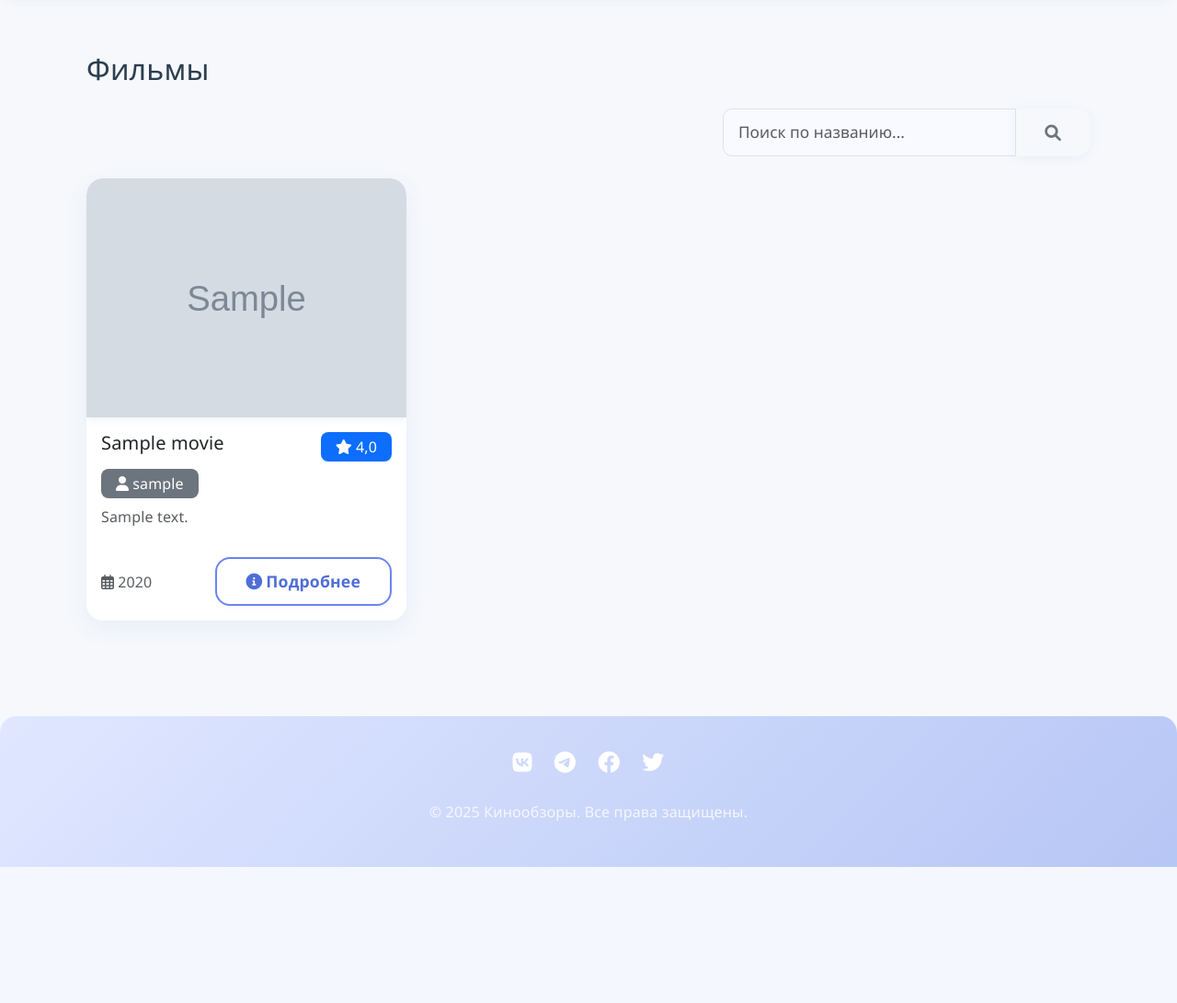
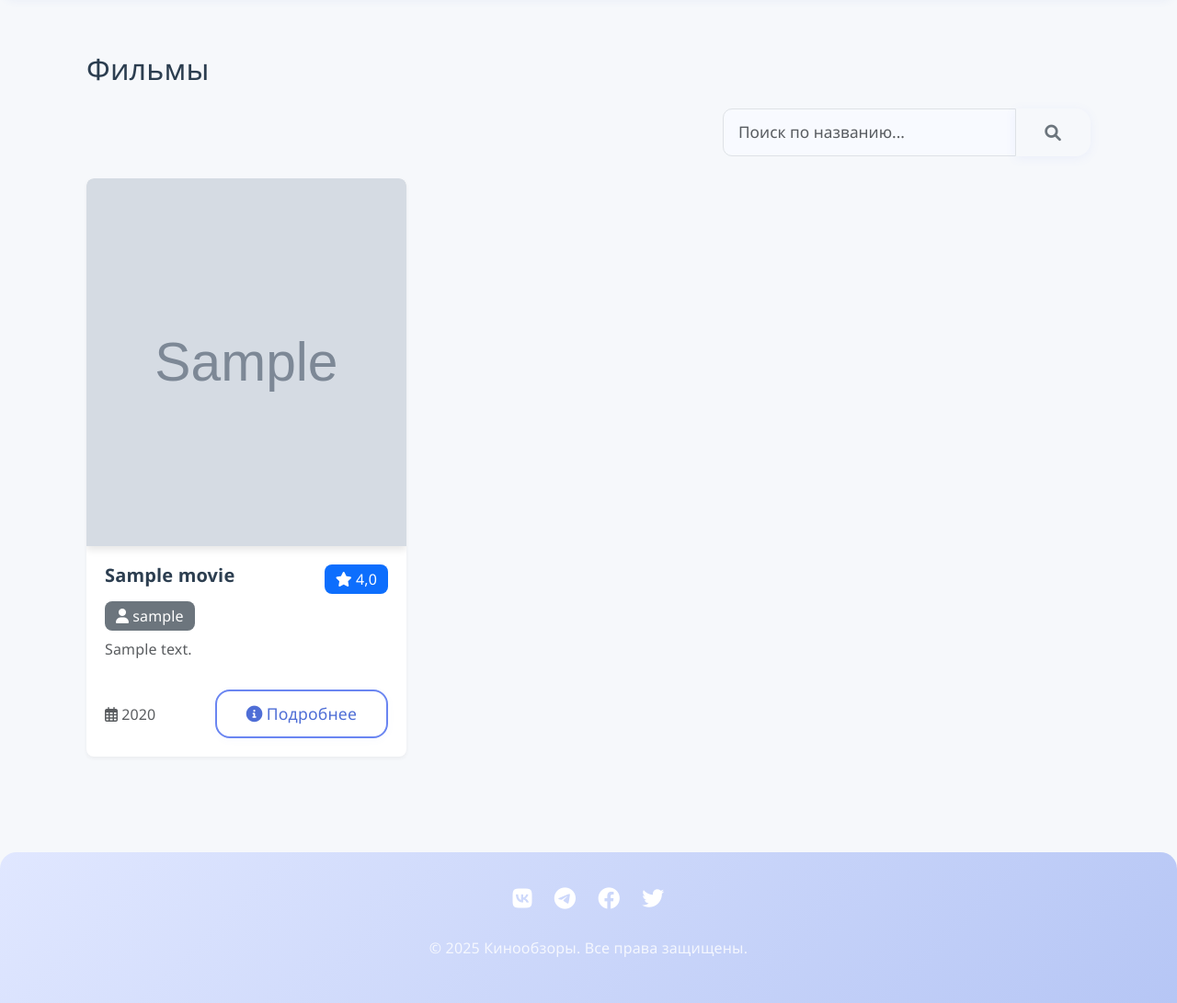
Before and after one commit to YauheniRusinchuk/djangomysql, a Django app: page / in a window 1280 px wide. Shown: the part 56-1147 px from the top of the page at 92% size. Before the commit the page ends 999 px from the top, so only its background shows below. Run offline with Django 5.2, Linux system fonts and the light colour scheme; tables that the repository leaves empty hold one stand-in row (values such as "Sample post"); grey boxes marked "Sample" are stand-in pictures.

Commit message:
change height img

```diff
--- a/main/templates/main/movie_list.html
+++ b/main/templates/main/movie_list.html
@@ -2,6 +2,62 @@
 {% block title %}Фильмы - Кинообзоры{% endblock %}
 
 {% block content %}
+<style>
+.movie-poster {
+    width: 100%;
+    height: 400px;
+    object-fit: cover;
+    border-radius: 8px 8px 0 0;
+    box-shadow: 0 4px 8px rgba(0, 0, 0, 0.1);
+    transition: transform 0.3s ease, box-shadow 0.3s ease;
+    background-color: #f8f9fa;
+}
+
+.movie-card {
+    border: none;
+    box-shadow: 0 2px 4px rgba(0, 0, 0, 0.05);
+    transition: transform 0.3s ease, box-shadow 0.3s ease;
+    border-radius: 8px;
+    overflow: hidden;
+}
+
+.movie-card:hover {
+    transform: translateY(-5px);
+    box-shadow: 0 6px 12px rgba(0, 0, 0, 0.15);
+}
+
+.movie-card:hover .movie-poster {
+    transform: scale(1.05);
+}
+
+.card-body {
+    padding: 1.25rem;
+}
+
+.card-title {
+    font-size: 1.25rem;
+    font-weight: 600;
+    margin-bottom: 0.5rem;
+    color: #2c3e50;
+}
+
+.badge {
+    font-weight: 500;
+    padding: 0.5em 0.75em;
+}
+
+.btn-outline-primary {
+    border-width: 2px;
+    font-weight: 500;
+    transition: all 0.3s ease;
+}
+
+.btn-outline-primary:hover {
+    transform: translateY(-2px);
+    box-shadow: 0 4px 8px rgba(0, 0, 0, 0.1);
+}
+</style>
+
 <div class="container py-4">
   <div class="d-flex justify-content-between align-items-center mb-4">
     <h1 class="h2 mb-0">Фильмы</h1>
```
